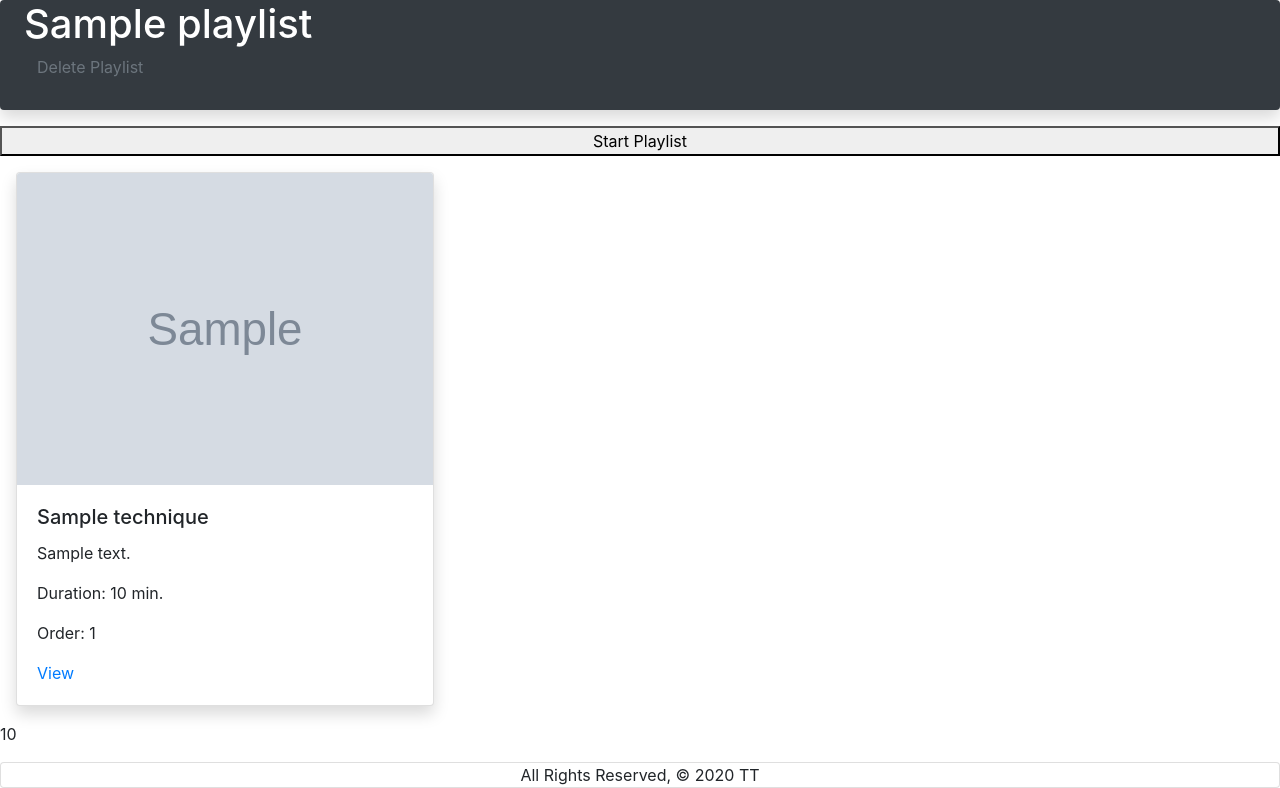
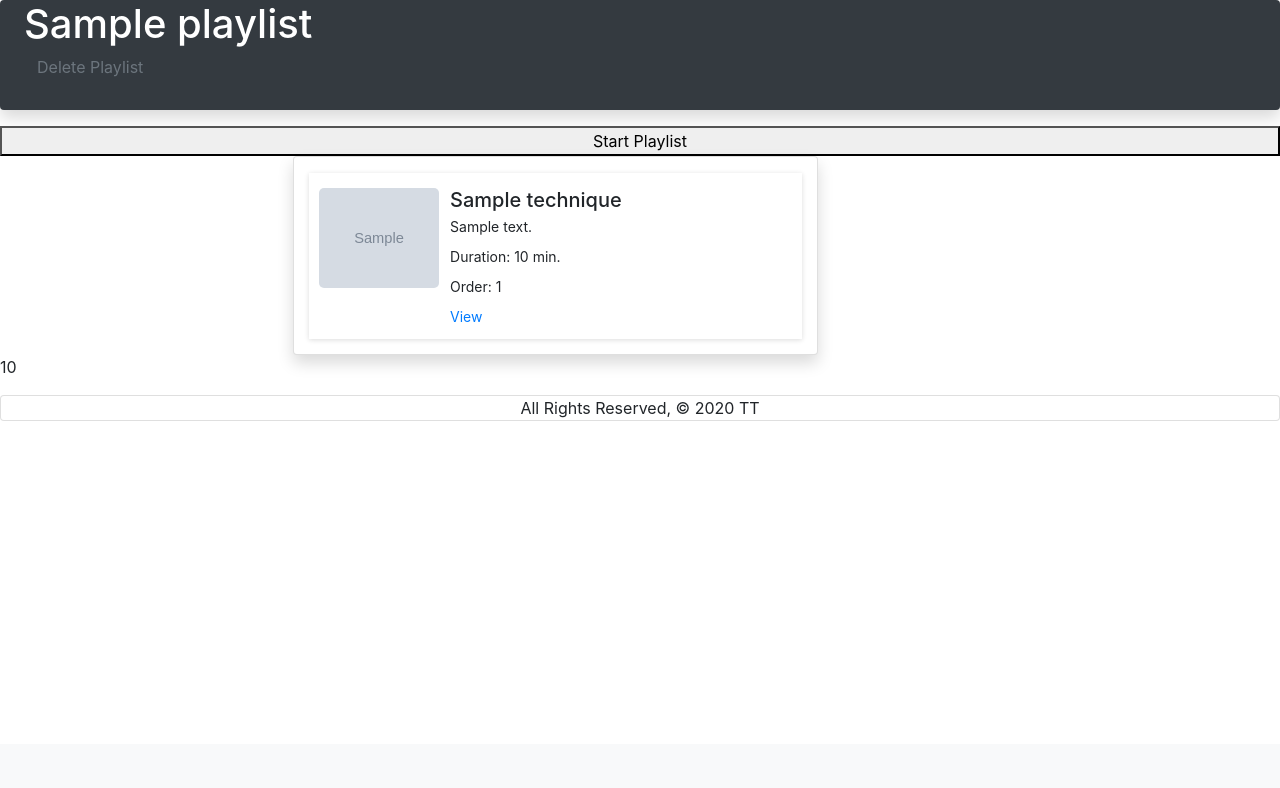
Before and after one commit to longevitytina/massage.ify, a Django app: page /profile/playlist/1/detail in a window 1280 px wide. Shown: the part 56-844 px from the top of the page. After the commit the page ends 477 px from the top, so only its background shows below. Run offline with Django 3.2, Linux system fonts and the light colour scheme; a user stored in the database is signed in; tables that the repository leaves empty hold one stand-in row (values such as "Sample post"); grey boxes marked "Sample" are stand-in pictures; parts of the project's set-up code (start-up, migrations or seed data) failed here and were passed over; some libraries are stand-ins or nearby versions.

Commit message:
Styles Playlist detail, begins drag/drop fx

```diff
--- a/main_app/static/css/style.css
+++ b/main_app/static/css/style.css
@@ -14,3 +14,32 @@ footer {
 .helptext {
   color: crimson;
 }
+
+.sortable-moves {
+  cursor: move;
+  margin-bottom: 0;
+  -webkit-box-shadow: 0 1px 5px 0 rgba(0, 0, 0, 0.14);
+  box-shadow: 0 1px 5px 0 rgba(0, 0, 0, 0.14);
+  margin-bottom: 20px;
+  padding: 15px 0 15px 60px;
+}
+
+.sortable-moves {
+  font-size: 14px;
+  line-height: 1em;
+  list-style-type: none;
+  margin-bottom: 15px;
+  min-height: 3.55556em;
+  padding-left: 10.11111em;
+  position: relative;
+  cursor: move;
+}
+
+.sortable-moves img {
+  position: absolute;
+  height: 100px;
+  width: 120px;
+  left: 10px;
+  border-radius: 5px;
+  top: 15px;
+}
--- a/main_app/templates/base.html
+++ b/main_app/templates/base.html
@@ -74,6 +74,7 @@
       integrity="sha384-wfSDF2E50Y2D1uUdj0O3uMBJnjuUD4Ih7YwaYd1iqfktj0Uod8GCExl3Og8ifwB6"
       crossorigin="anonymous"
     ></script>
+    <script src='https://cdnjs.cloudflare.com/ajax/libs/jquery/3.2.1/jquery.min.js'></script>
     <script type="text/javascript" src="{% static 'js/app.js' %}"></script>
   </body>
 </html>
--- a/main_app/templates/playlists/playlist_detail.html
+++ b/main_app/templates/playlists/playlist_detail.html
@@ -12,25 +12,37 @@
   </div>
 </div>
 <button class="startTime" type="button">Start Playlist</button>
-<div class="card-deck p-3" style="max-width: 30rem;">
+
+<div class="row container d-flex justify-content-center">
+  <div class="col-lg-12 col-xl-6">
     {% for technique in playlist_techniques.all %}
     <div class="card shadow">
+      <div class="card-block p-b-0 pt-3">
+        <div class="col-md-12" id="sortable">
+          <div class="sortable-moves" draggable="True">
             <img
-      class="card-img-top"
+              class="img-fluid p-absolute image-dim"
               src="{{ technique.technique.image_url}}"
               alt="Card image cap"
+              draggable="true"
             />
-
-    <div class="card-body">
-      <h5 class="card-title">{{ technique.technique.name }}</h5>
-      <p class="card-text">{{ technique.technique.description }}</p>
-      <p class="card-text durations">Duration: {{ technique.duration }} min.</p>
-      <p class="card-text">Order: {{ technique.order }}</p>
-      <a href="{% url 'technique_detail' technique.technique.id %}">View</a>
+            <h5>{{ technique.technique.name }}</h5>
+            <p>{{ technique.technique.description }}</p>
+            <p>
+              Duration: {{ technique.duration }} min.
+            </p>
+            <p>Order: {{ technique.order }}</p>
+            <a href="{% url 'technique_detail' technique.technique.id %}"
+              >View</a
+            >
+          </div>
+        </div>
       </div>
     </div>
     {% endfor %}
   </div>
+</div>
+
 <p id="countdown">{{total_duration}}</p>
 
 {% endblock %}
```
Also changed, not shown: main_app/static/js/app.js (+25 -0 lines). Lines whose indentation alone changed are shown as unchanged.
